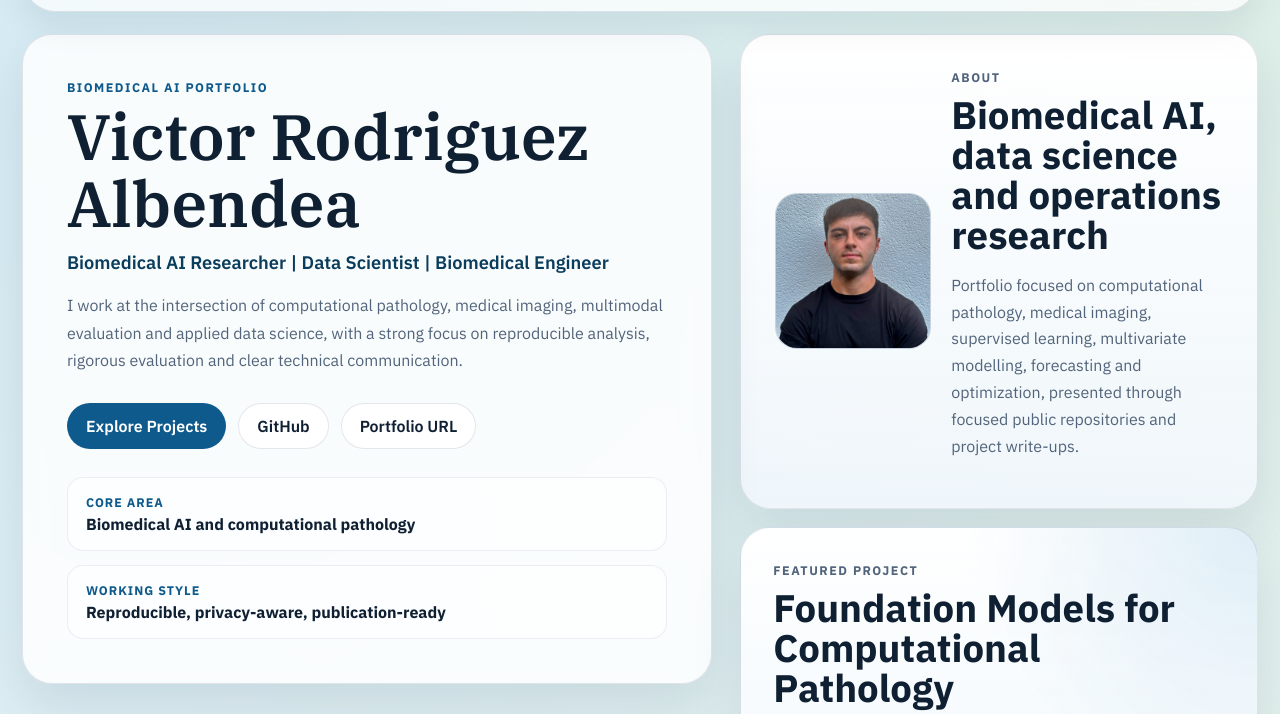
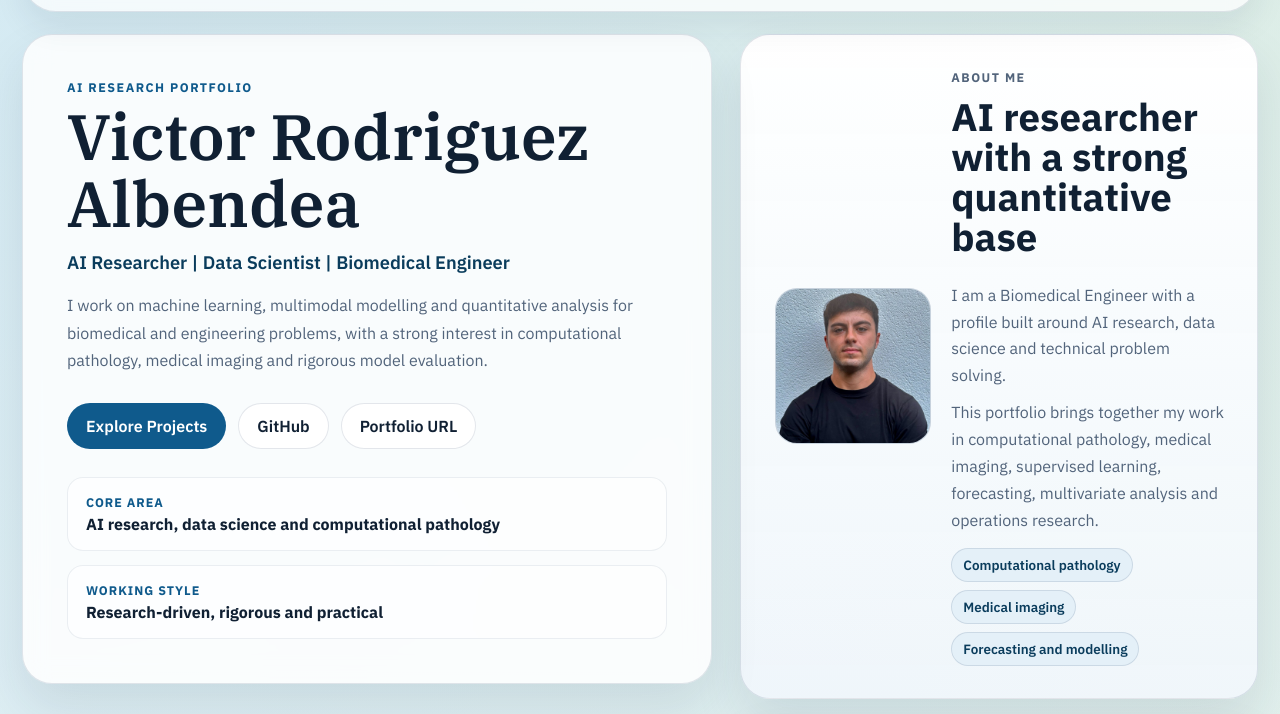
Before and after one commit to VictorRoAlb/VictorRoAlb.github.io, a website: page index.html in a window 1280 px wide. Shown: the part 76-790 px from the top of the page. Drawn offline with Linux system fonts and the light colour scheme.

Commit message:
Refine hero tone and about section

```diff
--- a/data/projects.json
+++ b/data/projects.json
@@ -16,7 +16,7 @@
       "Matplotlib"
     ],
     "status": "Published",
-    "cluster": "Biomedical AI",
+    "cluster": "AI Research",
     "github": "https://github.com/VictorRoAlb/foundation-models-computational-pathology",
     "report": "",
     "image": "public/foundation-placeholder.svg"
@@ -37,7 +37,7 @@
       "MRI"
     ],
     "status": "Published",
-    "cluster": "Biomedical AI",
+    "cluster": "AI Research",
     "github": "https://github.com/VictorRoAlb/VoxelMorph-breastMRI-registration",
     "report": "",
     "image": "public/voxelmorph-placeholder.svg"
--- a/index.html
+++ b/index.html
@@ -6,7 +6,7 @@
   <title>VictorRoAlb Portfolio</title>
   <meta
     name="description"
-    content="Biomedical AI Researcher | Data Scientist | Biomedical Engineer"
+    content="AI Researcher | Data Scientist | Biomedical Engineer"
   />
   <link rel="preconnect" href="https://fonts.googleapis.com">
   <link rel="preconnect" href="https://fonts.gstatic.com" crossorigin>
@@ -30,13 +30,13 @@
     <main id="top">
       <section class="hero">
         <div class="hero-copy">
-          <p class="eyebrow">Biomedical AI portfolio</p>
+          <p class="eyebrow">AI research portfolio</p>
           <h1>Victor Rodriguez Albendea</h1>
-          <p class="hero-subtitle">Biomedical AI Researcher | Data Scientist | Biomedical Engineer</p>
+          <p class="hero-subtitle">AI Researcher | Data Scientist | Biomedical Engineer</p>
           <p class="hero-text">
-            I work at the intersection of computational pathology, medical imaging,
-            multimodal evaluation and applied data science, with a strong focus on
-            reproducible analysis, rigorous evaluation and clear technical communication.
+            I work on machine learning, multimodal modelling and quantitative analysis
+            for biomedical and engineering problems, with a strong interest in
+            computational pathology, medical imaging and rigorous model evaluation.
           </p>
           <div class="hero-actions">
             <a href="#projects" class="button button-primary">Explore Projects</a>
@@ -46,11 +46,11 @@
           <div class="hero-points">
             <div class="hero-point">
               <span class="hero-point-label">Core area</span>
-              <strong>Biomedical AI and computational pathology</strong>
+              <strong>AI research, data science and computational pathology</strong>
             </div>
             <div class="hero-point">
               <span class="hero-point-label">Working style</span>
-              <strong>Reproducible, privacy-aware, publication-ready</strong>
+              <strong>Research-driven, rigorous and practical</strong>
             </div>
           </div>
         </div>
@@ -63,13 +63,22 @@
               alt="Portrait of Victor Rodriguez Albendea"
             />
             <div class="hero-portrait-copy">
-              <p class="panel-kicker">About</p>
-              <h2>Biomedical AI, data science and operations research</h2>
+              <p class="panel-kicker">About me</p>
+              <h2>AI researcher with a strong quantitative base</h2>
               <p>
-                Portfolio focused on computational pathology, medical imaging,
-                supervised learning, multivariate modelling, forecasting and optimization,
-                presented through focused public repositories and project write-ups.
+                I am a Biomedical Engineer with a profile built around AI research,
+                data science and technical problem solving.
               </p>
+              <p>
+                This portfolio brings together my work in computational pathology,
+                medical imaging, supervised learning, forecasting, multivariate analysis
+                and operations research.
+              </p>
+              <div class="about-inline-points">
+                <span>Computational pathology</span>
+                <span>Medical imaging</span>
+                <span>Forecasting and modelling</span>
+              </div>
             </div>
           </div>
 
@@ -100,7 +109,7 @@
             </article>
             <article class="metric-card">
               <span class="metric-value">1</span>
-              <span class="metric-label">clear flagship thesis project</span>
+              <span class="metric-label">flagship thesis project</span>
             </article>
           </div>
         </div>
@@ -159,7 +168,7 @@
         </div>
         <div class="focus-grid">
           <article class="focus-card">
-            <h3>Biomedical AI</h3>
+            <h3>AI Research</h3>
             <p>Computational pathology, medical imaging, multimodal retrieval and evaluation workflows.</p>
           </article>
           <article class="focus-card">
--- a/src/styles.css
+++ b/src/styles.css
@@ -163,6 +163,29 @@ a {
 .hero-portrait-copy p {
   color: var(--muted);
   line-height: 1.68;
+  margin: 0;
+}
+
+.hero-portrait-copy {
+  display: grid;
+  gap: 10px;
+}
+
+.about-inline-points {
+  display: flex;
+  flex-wrap: wrap;
+  gap: 8px;
+  margin-top: 4px;
+}
+
+.about-inline-points span {
+  padding: 7px 11px;
+  border-radius: 999px;
+  background: rgba(227, 240, 248, 0.95);
+  border: 1px solid var(--line);
+  color: var(--accent-dark);
+  font-size: 0.84rem;
+  font-weight: 600;
 }
 
 .hero-panel-strong {
```
